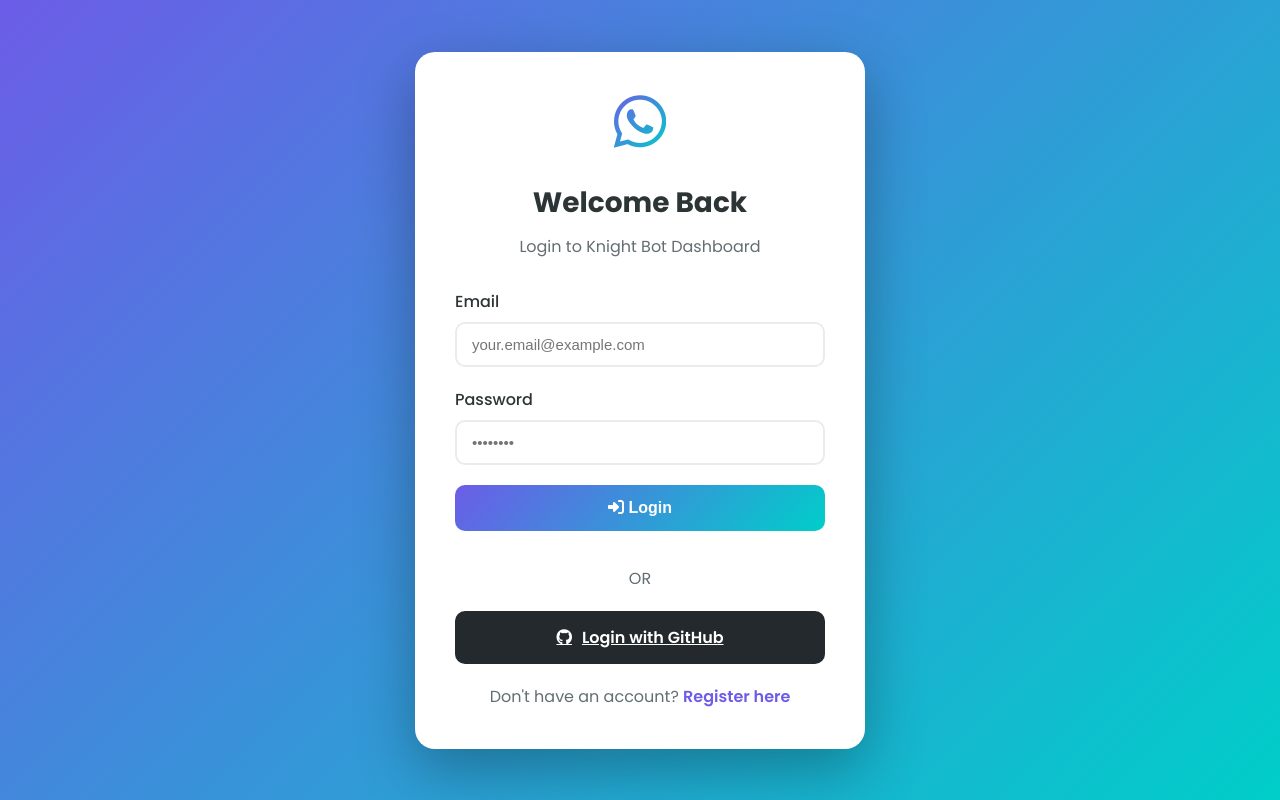
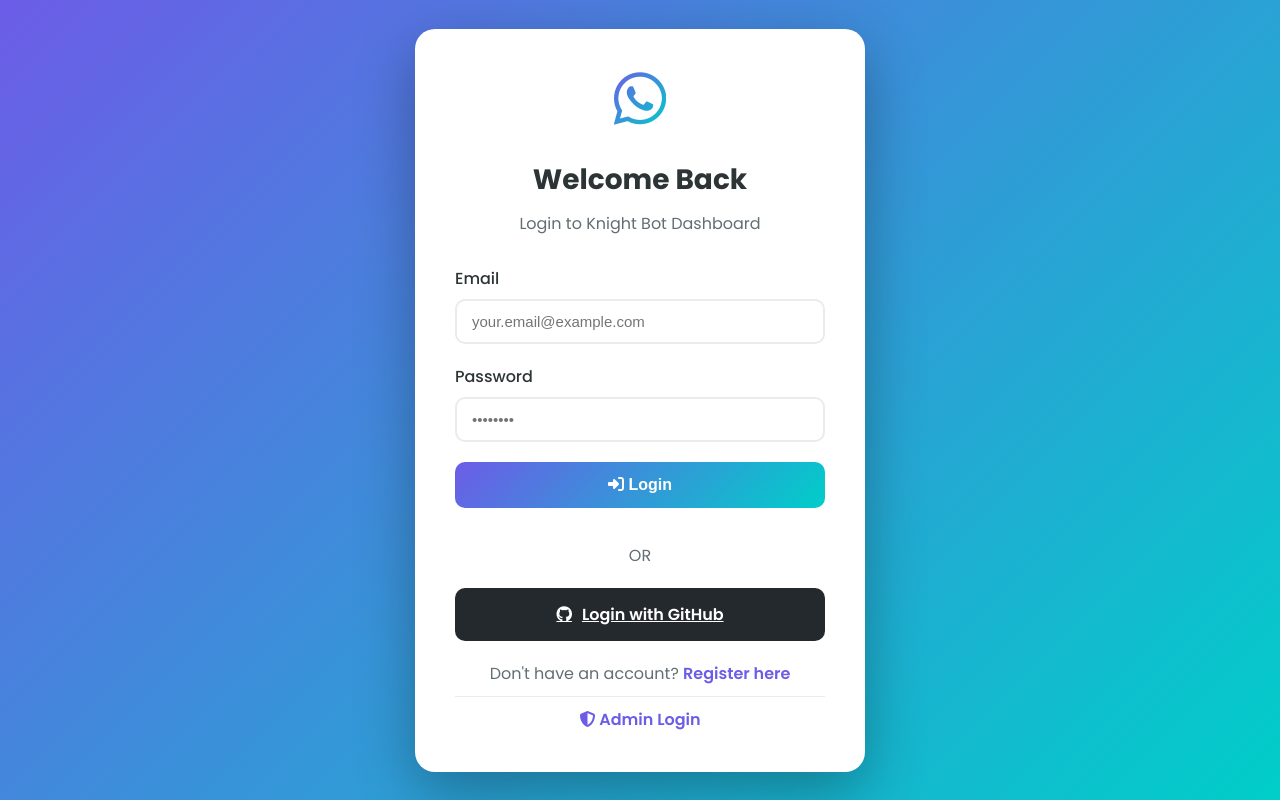
Before and after one commit to AiOfLautech/God-s-Zeal-Xmd-, a website: page login.html in a window 1280 px wide. Drawn offline with Linux system fonts and the light colour scheme.

Commit message:
Add Admin Login link to login page

```diff
--- a/login.html
+++ b/login.html
@@ -191,6 +191,10 @@
         <div class="register-link">
             Don't have an account? <a href="/register.html">Register here</a>
         </div>
+
+        <div class="register-link" style="margin-top: 10px; padding-top: 10px; border-top: 1px solid #e9ecef;">
+            <a href="/admin-login.html"><i class="fas fa-shield-alt"></i> Admin Login</a>
+        </div>
     </div>
 
     <script>
```
